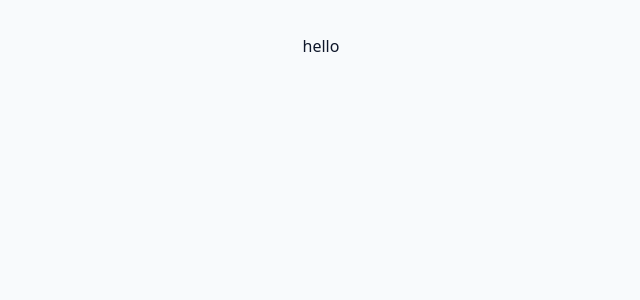
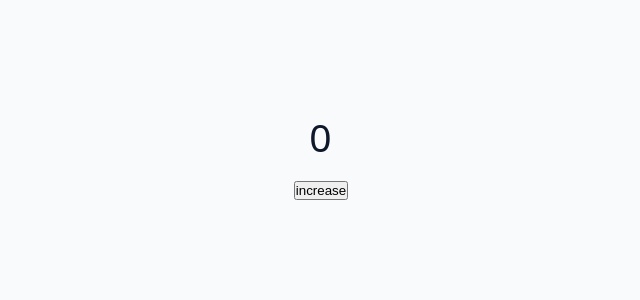
Before and after one commit to Codekazuki/vite, a React (Vite) app: page / in a window 1280 px wide. Shown: the top 300 px of the page, without its empty margins (319-959 px from the left). Built offline with nearby package versions, Linux system fonts and the light colour scheme.

Commit message:
counter test

```diff
--- a/src/App.jsx
+++ b/src/App.jsx
@@ -1,7 +1,12 @@
 import "./App.css";
+import Starter from "./tutorial/01-useState/starter/01-error-example";
 
 function App() {
-  return <>hello</>;
+  return (
+    <div className='container'>
+      <Starter />
+    </div>
+  );
 }
 
 export default App;
--- a/src/tutorial/01-useState/starter/01-error-example.jsx
+++ b/src/tutorial/01-useState/starter/01-error-example.jsx
@@ -1,5 +1,16 @@
+import { useState } from "react";
+
 const ErrorExample = () => {
-  return <h2>useState error example</h2>;
+  const [count, setCount] = useState(0);
+  function handleIncrease() {
+    setCount(count + 1);
+  }
+  return (
+    <div>
+      <h2>{count}</h2>
+      <button onClick={handleIncrease}>increase</button>
+    </div>
+  );
 };
 
 export default ErrorExample;
```
